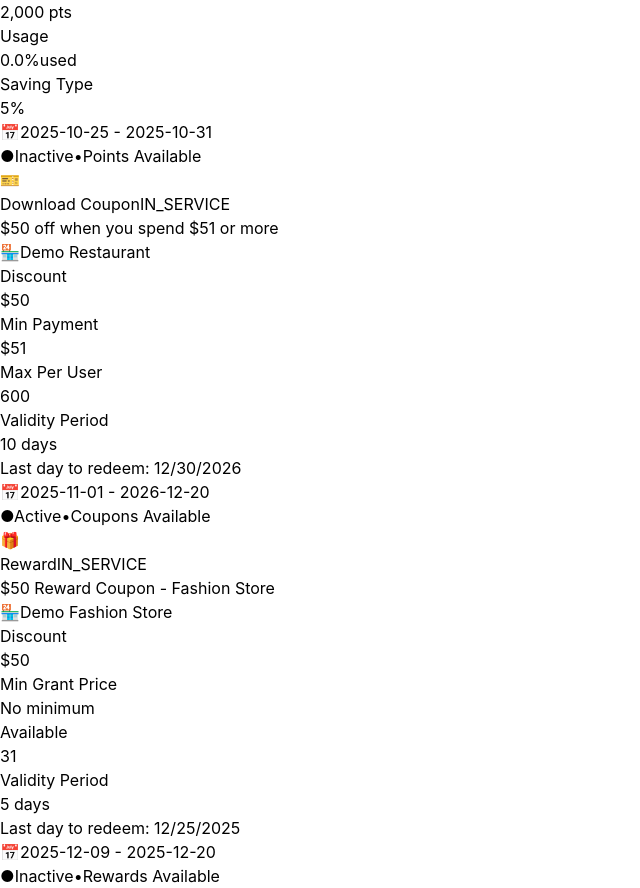
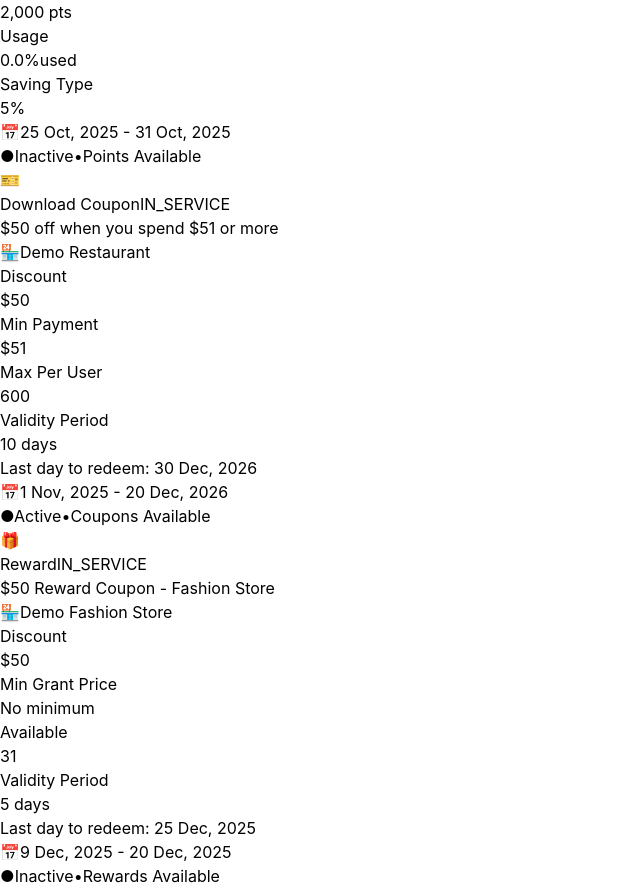
Before and after one commit to papercoding22/ddd-task-app, a React (Vite) app: page / in a window 1280 px wide. Shown: the part 264-1152 px from the top of the page, without its empty margins (0-640 px from the left). Built offline with nearby package versions, Linux system fonts and the light colour scheme.

Commit message:
feat: Update date formatting in DateRange, DownloadableCouponCard, and RewardCouponCard components to "d MMM, yyyy"

```diff
--- a/src/marketing-platform/presentation/components/DateRange.tsx
+++ b/src/marketing-platform/presentation/components/DateRange.tsx
@@ -11,7 +11,7 @@ export const DateRange: React.FC<DateRangeProps> = ({ startDate, endDate }) => (
     <div className="flex items-center gap-2 text-xs text-gray-500">
       <span>📅</span>
       <span className="font-medium">
-        {format(startDate, "yyyy-MM-dd")} - {format(endDate, "yyyy-MM-dd")}
+        {format(startDate, "d MMM, yyyy")} - {format(endDate, "d MMM, yyyy")}
       </span>
     </div>
   </div>
--- a/src/marketing-platform/presentation/components/DownloadableCouponCard.tsx
+++ b/src/marketing-platform/presentation/components/DownloadableCouponCard.tsx
@@ -1,4 +1,5 @@
 import React from "react";
+import { format } from "date-fns";
 import type { PromotionApplication, DownloadableCoupon } from "../../domain";
 import {
   PromotionCardWrapper,
@@ -68,7 +69,7 @@ export const DownloadableCouponCard: React.FC<DownloadableCouponCardProps> = ({
 
       <div className="mt-4 p-3 bg-blue-50 rounded-lg border border-blue-200">
         <p className="text-xs text-blue-700 font-medium">
-          Last day to redeem: {lastDayToRedeem.toLocaleDateString()}
+          Last day to redeem: {format(lastDayToRedeem, "d MMM, yyyy")}
         </p>
       </div>
 
--- a/src/marketing-platform/presentation/components/RewardCouponCard.tsx
+++ b/src/marketing-platform/presentation/components/RewardCouponCard.tsx
@@ -1,4 +1,5 @@
 import React from "react";
+import { format } from "date-fns";
 import type { PromotionApplication, RewardCoupon } from "../../domain";
 import {
   PromotionCardWrapper,
@@ -72,7 +73,7 @@ export const RewardCouponCard: React.FC<RewardCouponCardProps> = ({
 
       <div className="mt-4 p-3 bg-purple-50 rounded-lg border border-purple-200">
         <p className="text-xs text-purple-700 font-medium">
-          Last day to redeem: {lastDayToRedeem.toLocaleDateString()}
+          Last day to redeem: {format(lastDayToRedeem, "d MMM, yyyy")}
         </p>
       </div>
 
```
Also changed, not shown: 1 other file (tests, documents, lock files or other folders).
